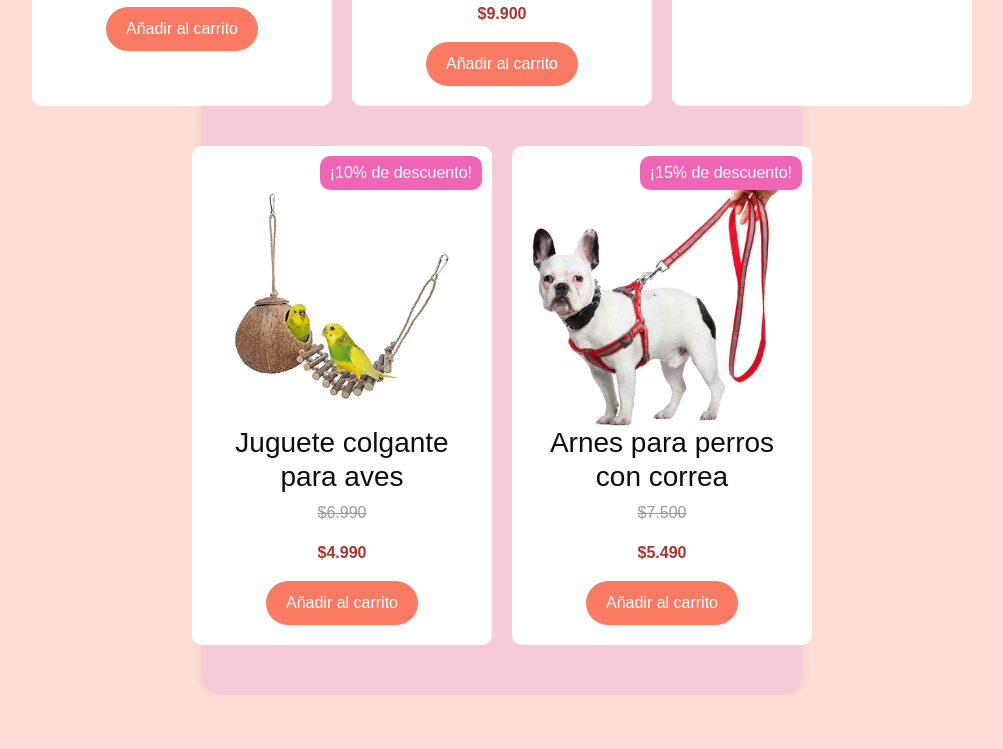
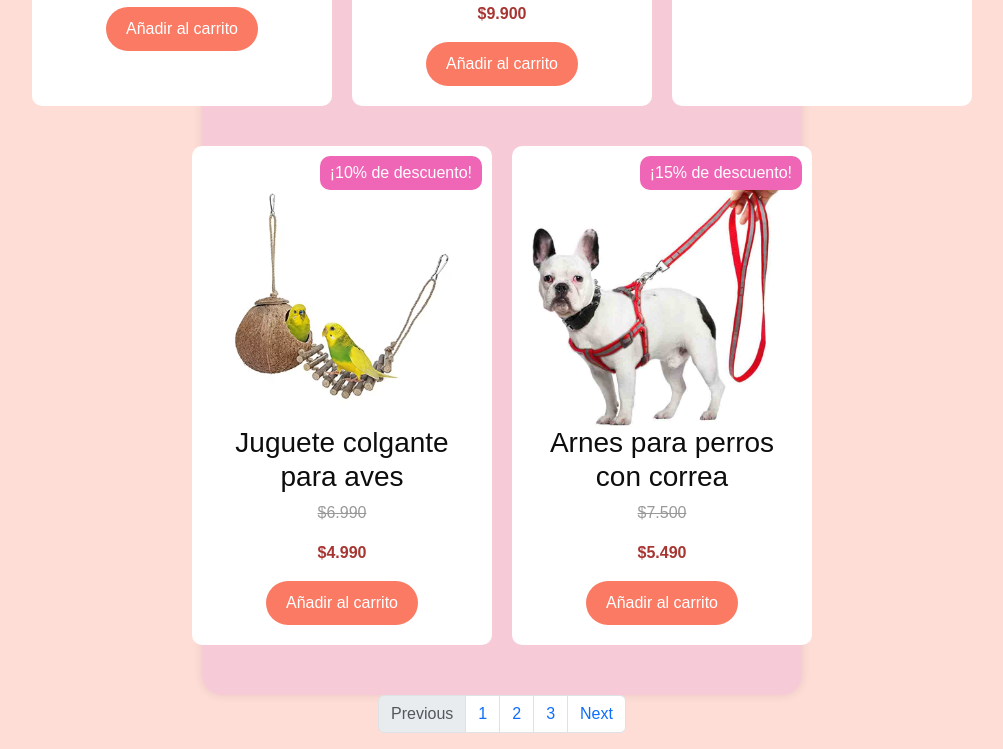
Before and after one commit to iosiWuaja/Projecto-EVA1, a plain HTML site: page descuentos.html in a window 1280 px wide. Shown: the part 1438-2187 px from the top of the page, without its empty margins (138-1141 px from the left). Before the commit the page ends 2133 px from the top, so only its background shows below. Drawn offline with nearby package versions, Linux system fonts and the light colour scheme; a web font is replaced by a local one.

Commit message:
arreglos

```diff
--- a/descuentos.html
+++ b/descuentos.html
@@ -15,7 +15,7 @@
 <body>
     <!--BARRA DE LOGO-->
     <header>
-        <a href="#" class="logo">Patitas</a>
+        <a href="#" class="logoo">Patitas</a>
 
         <!--BARRA NAVEGACION-->
         <nav class="navbar">
@@ -211,5 +211,19 @@
         </div>
     </section>
 
+    <nav aria-label="Page navigation example">
+        <ul class="pagination justify-content-center">
+          <li class="page-item disabled">
+            <a class="page-link">Previous</a>
+          </li>
+          <li class="page-item"><a class="page-link" href="#">1</a></li>
+          <li class="page-item"><a class="page-link" href="#">2</a></li>
+          <li class="page-item"><a class="page-link" href="#">3</a></li>
+          <li class="page-item">
+            <a class="page-link" href="#">Next</a>
+          </li>
+        </ul>
+      </nav>
+
 </body>
 </html>
--- a/script.js
+++ b/script.js
@@ -95,7 +95,7 @@ function validarFormulario(){
       }
   }
 
-   // validamos el mensaje
+   // validar el mensaje
    if(mensaje=="" || mensaje==null){
 
       cambiarColor("mensaje");
@@ -149,7 +149,6 @@ function mostraAlerta(texto){
 
 
 /*Formulario REGISTRO */
-
 $(document).ready(function() {
   $('#registro-form').submit(function(e) {
       e.preventDefault();
```
Also changed, not shown: carrito.html (+1 -1 lines).
